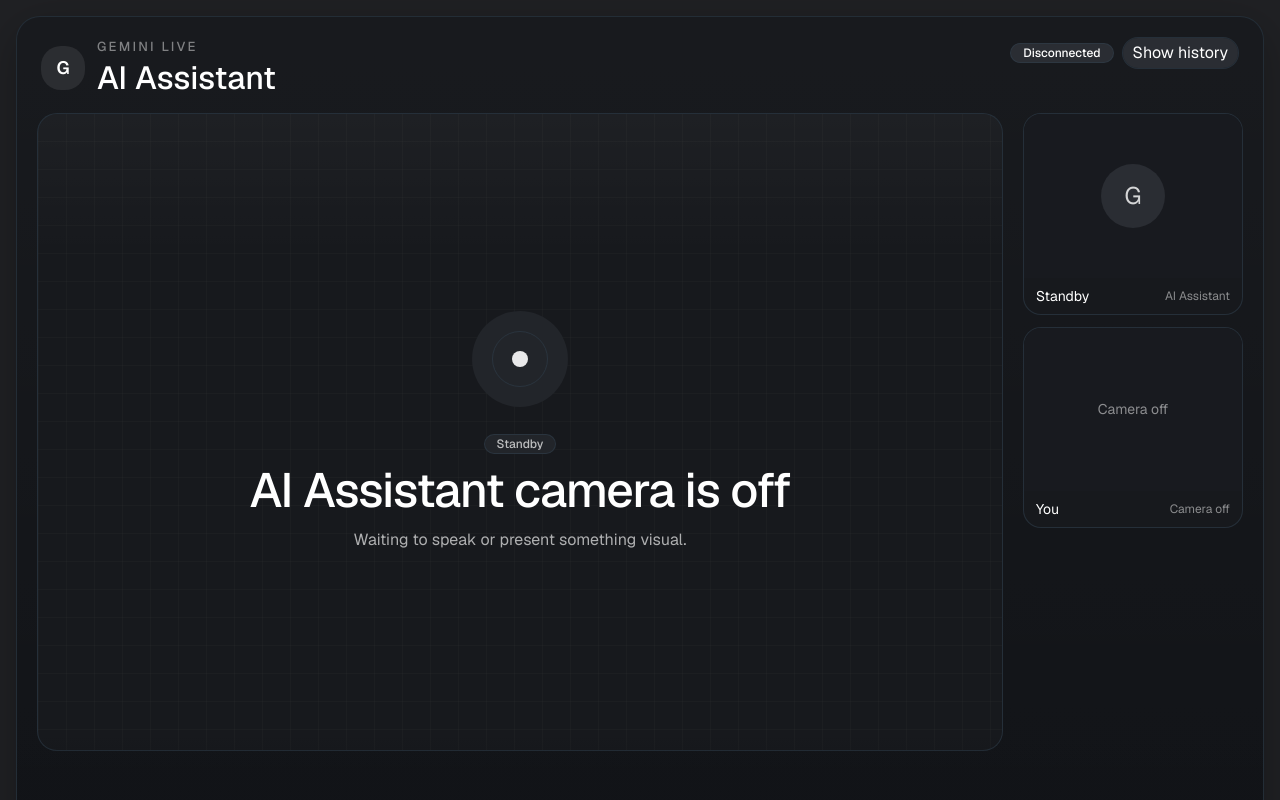
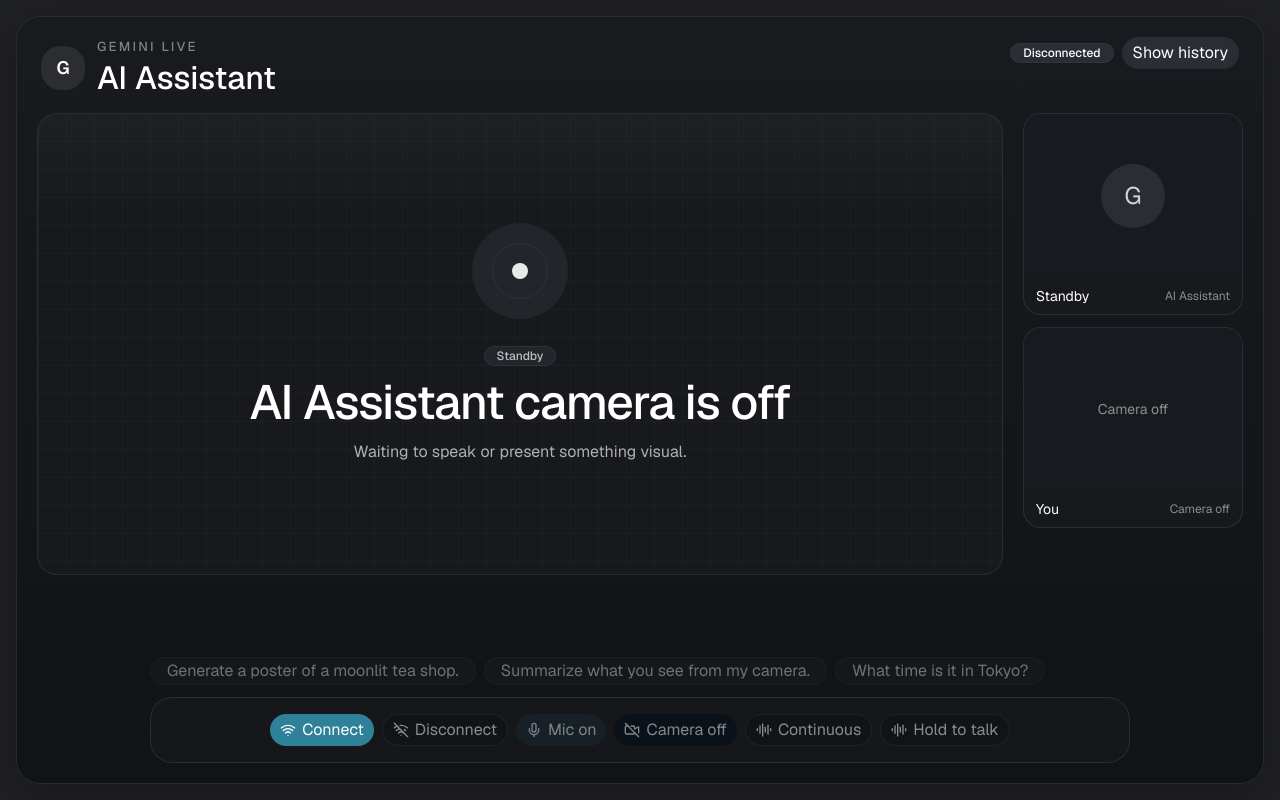
Before and after one commit to tarzain/videochat, a Next.js app: page / in a window 1280 px wide. Shown: the top 800 px of the page. Built offline with nearby package versions, Linux system fonts and the light colour scheme.

Commit message:
Constrain call UI to viewport

```diff
--- a/src/components/live-chat.tsx
+++ b/src/components/live-chat.tsx
@@ -222,9 +222,9 @@
   };
 
   return (
-    <main className="min-h-screen bg-[#202124] text-foreground">
-      <section className="mx-auto flex min-h-screen w-full max-w-[1680px] flex-col p-2 md:p-4">
-        <div className="relative flex min-h-[calc(100vh-1rem)] flex-1 overflow-hidden rounded-[24px] border border-white/10 bg-[#111317] shadow-[0_12px_48px_rgba(0,0,0,0.28)] md:min-h-[calc(100vh-2rem)]">
+    <main className="h-screen overflow-hidden bg-[#202124] text-foreground">
+      <section className="mx-auto flex h-full w-full max-w-[1680px] flex-col overflow-hidden p-2 md:p-4">
+        <div className="relative flex h-full min-h-0 flex-1 overflow-hidden rounded-[24px] border border-white/10 bg-[#111317] shadow-[0_12px_48px_rgba(0,0,0,0.28)]">
           <div className="absolute inset-0 bg-[linear-gradient(180deg,rgba(255,255,255,0.03),rgba(255,255,255,0))]" />
 
           <div
@@ -272,21 +272,21 @@
               </div>
             </header>
 
-            <div className="relative flex min-h-[440px] flex-1 items-stretch overflow-hidden px-3 pb-52 pt-24 md:px-5 md:pb-52 md:pt-24">
-              <div className="flex min-w-0 flex-1 gap-4 md:gap-5">
+            <div className="absolute inset-x-0 top-0 bottom-0 flex items-stretch overflow-hidden px-3 pb-52 pt-24 md:px-5 md:pb-52 md:pt-24">
+              <div className="flex min-h-0 min-w-0 flex-1 gap-4 md:gap-5">
               {stageVisual.kind === "image" ? (
-                <div className="relative min-w-0 flex-1 overflow-hidden rounded-[20px] border border-white/10 bg-[#1a1c20]">
-                  <div className="absolute inset-x-0 top-0 z-10 flex items-center justify-between px-4 py-4 md:px-5">
+                <div className="relative flex min-h-0 min-w-0 flex-1 flex-col overflow-hidden rounded-[20px] border border-white/10 bg-[#1a1c20]">
+                  <div className="relative z-10 flex items-center justify-between px-4 py-4 md:px-5">
                     <div className="flex items-center gap-2 rounded-full bg-black/40 px-3 py-1.5 text-sm text-white">
                       <ImageIcon className="size-4" />
                       {stageVisual.isPreview ? "AI preview" : "AI presenting"}
                     </div>
                     <div className="hidden text-sm text-white/55 md:block">{statusDetail}</div>
                   </div>
-                  <div className="flex h-full w-full items-center justify-center bg-[#16181c] p-4 md:p-8">
+                  <div className="flex min-h-0 flex-1 items-center justify-center bg-[#16181c] p-4 md:p-8">
                     <img
                       alt="AI presentation"
-                      className="max-h-full max-w-full rounded-[12px] object-contain"
+                      className="h-full max-h-full w-full max-w-full rounded-[12px] object-contain"
                       src={stageVisual.imageUrl}
                     />
                   </div>
@@ -299,17 +299,17 @@
                 />
               )}
 
-                <aside className="hidden w-[220px] shrink-0 flex-col gap-3 lg:flex">
+                <aside className="hidden h-full min-h-0 w-[220px] shrink-0 flex-col gap-3 lg:flex">
                   <ParticipantTile
                     active={stageVisual.kind === "image"}
                     label={stageVisual.kind === "image" ? "Presenting" : connected ? "In call" : "Standby"}
                     title="AI Assistant"
                   >
                     {stageVisual.kind === "image" ? (
-                      <div className="flex h-full items-center justify-center bg-[#1b1d21] p-3">
+                      <div className="flex h-full min-h-0 items-center justify-center bg-[#1b1d21] p-3">
                         <img
                           alt="AI presentation preview"
-                          className="max-h-full max-w-full rounded-lg object-contain"
+                          className="h-full max-h-full w-full max-w-full rounded-lg object-contain"
                           src={stageVisual.imageUrl}
                         />
                       </div>
```
